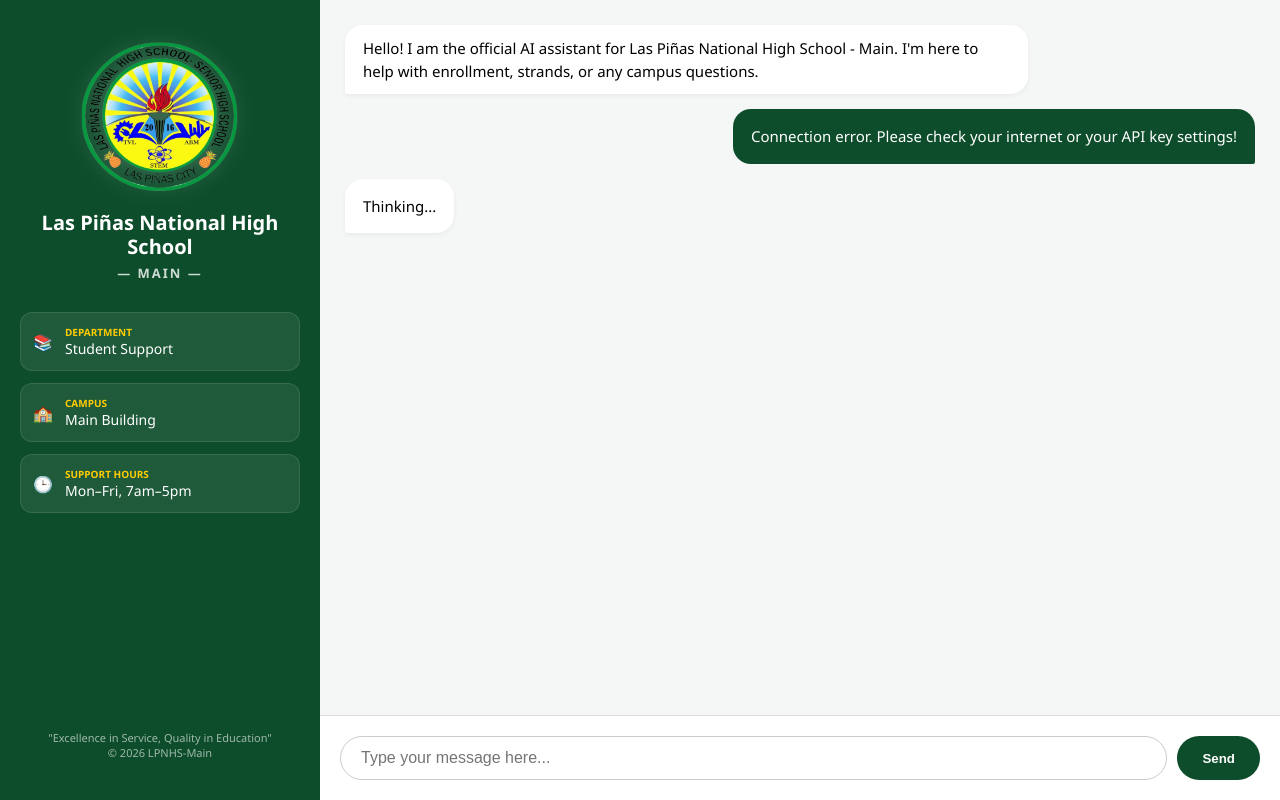
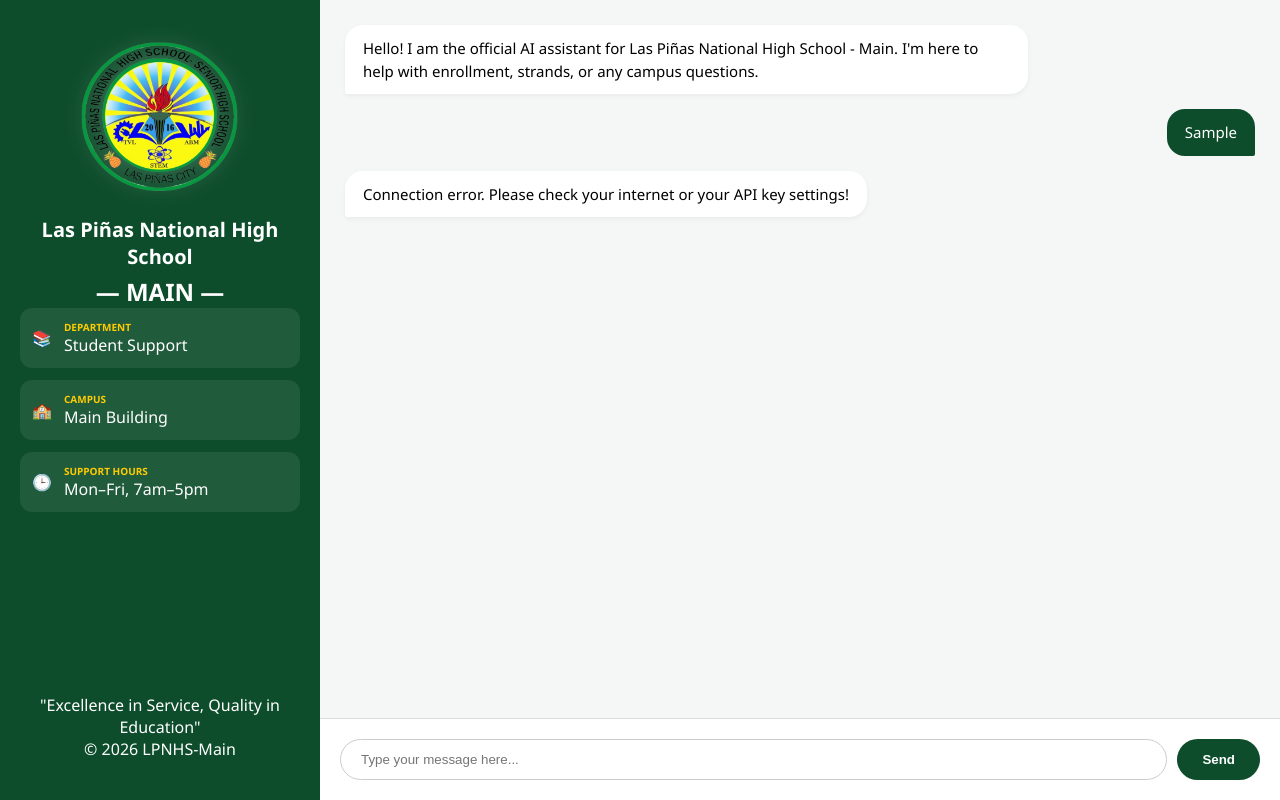
Before and after one commit to nicomanalang12-dev/lpnhs-chatbot-frontend, a plain HTML site: page index.html in a window 1280 px wide. Both pictures are taken after typing "Sample" into the empty fields and a click on the button "Send". Drawn offline with Linux system fonts and the light colour scheme; no server answers.

Commit message:
Synchronized alignment wrappers and forced bot styling

```diff
--- a/index.html
+++ b/index.html
@@ -20,24 +20,15 @@
                 <div class="info-list">
                     <div class="info-item">
                         <span class="info-icon">📚</span>
-                        <div class="info-content">
-                            <label>DEPARTMENT</label>
-                            <p>Student Support</p>
-                        </div>
+                        <div class="info-content"><label>DEPARTMENT</label><p>Student Support</p></div>
                     </div>
                     <div class="info-item">
                         <span class="info-icon">🏫</span>
-                        <div class="info-content">
-                            <label>CAMPUS</label>
-                            <p>Main Building</p>
-                        </div>
+                        <div class="info-content"><label>CAMPUS</label><p>Main Building</p></div>
                     </div>
                     <div class="info-item">
                         <span class="info-icon">🕒</span>
-                        <div class="info-content">
-                            <label>SUPPORT HOURS</label>
-                            <p>Mon–Fri, 7am–5pm</p>
-                        </div>
+                        <div class="info-content"><label>SUPPORT HOURS</label><p>Mon–Fri, 7am–5pm</p></div>
                     </div>
                 </div>
             </div>
@@ -50,8 +41,10 @@
 
         <main class="chat-area">
             <div id="chat-box" class="chat-box">
-                <div class="message bot">
-                    Hello! I am the official AI assistant for Las Piñas National High School - Main. I'm here to help with enrollment, strands, or any campus questions.
+                <div class="message-wrapper bot-wrapper">
+                    <div class="message bot">
+                        Hello! I am the official AI assistant for Las Piñas National High School - Main. I'm here to help with enrollment, strands, or any campus questions.
+                    </div>
                 </div>
             </div>
 
@@ -61,6 +54,7 @@
             </div>
         </main>
 
-    </div> <script src="script.js"></script>
+    </div>
+    <script src="script.js"></script>
 </body>
 </html>
--- a/script.js
+++ b/script.js
@@ -7,17 +7,22 @@ const VERCEL_API_URL = 'https://lphs-chatbot-backend.vercel.app/api/chatbot';
 async function handleSend() {
     const text = userInput.value.trim();
     if (!text) return;
+
     appendMessage(text, 'user');
     userInput.value = '';
+
     const loadingId = appendMessage('Thinking...', 'bot');
+
     try {
         const response = await fetch(VERCEL_API_URL, {
             method: 'POST',
             headers: { 'Content-Type': 'application/json' },
             body: JSON.stringify({ message: text })
         });
+
         const data = await response.json();
         updateMessage(loadingId, data.reply);
+
     } catch (error) {
         updateMessage(loadingId, "Connection error. Please check your internet or your API key settings!");
     }
@@ -25,45 +30,40 @@ async function handleSend() {
 
 sendBtn.addEventListener('click', handleSend);
 userInput.addEventListener("keydown", (e) => {
-    if (e.key === "Enter") { e.preventDefault(); handleSend(); }
+    if (e.key === "Enter") {
+        e.preventDefault();
+        handleSend();
+    }
 });
 
 function parseMarkdown(text) {
-    const lines = text.split('\n');
-    let html = '';
-    let inOrderedList = false;
-    let inUnorderedList = false;
-    for (let i = 0; i < lines.length; i++) {
-        let line = lines[i];
-        line = line.replace(/\*\*(.*?)\*\*/g, '<strong>$1</strong>');
-        line = line.replace(/\*(.*?)\*/g, '<em>$1</em>');
-        const orderedMatch = line.match(/^\d+\.\s+(.*)/);
-        const unorderedMatch = line.match(/^[-*]\s+(.*)/);
-        if (orderedMatch) {
-            if (!inOrderedList) { if (inUnorderedList) { html += '</ul>'; inUnorderedList = false; } html += '<ol>'; inOrderedList = true; }
-            html += '<li>' + orderedMatch[1] + '</li>';
-        } else if (unorderedMatch) {
-            if (!inUnorderedList) { if (inOrderedList) { html += '</ol>'; inOrderedList = false; } html += '<ul>'; inUnorderedList = true; }
-            html += '<li>' + unorderedMatch[1] + '</li>';
+    let html = text.replace(/\*\*(.*?)\*\*/g, '<strong>$1</strong>');
+    html = html.replace(/\*(.*?)\*/g, '<em>$1</em>');
+
+    const lines = html.split('\n');
+    let finalHtml = '';
+    lines.forEach(line => {
+        if (line.match(/^\d+\.\s+/)) {
+            finalHtml += `<li>${line.replace(/^\d+\.\s+/, '')}</li>`;
+        } else if (line.trim() === '') {
+            finalHtml += '<br>';
         } else {
-            if (inOrderedList) { html += '</ol>'; inOrderedList = false; }
-            if (inUnorderedList) { html += '</ul>'; inUnorderedList = false; }
-            html += line.trim() === '' ? '<br>' : '<p>' + line + '</p>';
+            finalHtml += `<p>${line}</p>`;
         }
-    }
-    if (inOrderedList) html += '</ol>';
-    if (inUnorderedList) html += '</ul>';
-    return html;
+    });
+    return finalHtml;
 }
 
 function appendMessage(text, sender) {
     const wrapper = document.createElement('div');
     wrapper.classList.add('message-wrapper', sender + '-wrapper');
+
     const div = document.createElement('div');
     div.classList.add('message', sender);
-    const id = 'msg-' + Date.now();
+    const id = 'msg-' + Date.now() + Math.floor(Math.random() * 1000);
     div.id = id;
     div.innerHTML = parseMarkdown(text);
+
     wrapper.appendChild(div);
     chatBox.appendChild(wrapper);
     chatBox.scrollTop = chatBox.scrollHeight;
@@ -72,5 +72,18 @@ function appendMessage(text, sender) {
 
 function updateMessage(id, newText) {
     const el = document.getElementById(id);
-    if (el) { el.innerHTML = parseMarkdown(newText); chatBox.scrollTop = chatBox.scrollHeight; }
+    if (el) {
+        el.innerHTML = parseMarkdown(newText);
+
+        // --- THE LOCK ---
+        // Force the bubble and wrapper to stay on the BOT side
+        el.classList.remove('user');
+        el.classList.add('bot');
+
+        const wrapper = el.parentElement;
+        wrapper.classList.remove('user-wrapper');
+        wrapper.classList.add('bot-wrapper');
+
+        chatBox.scrollTop = chatBox.scrollHeight;
+    }
 }
--- a/style.css
+++ b/style.css
@@ -1,28 +1,42 @@
 * { box-sizing: border-box; margin: 0; padding: 0; }
-body, html { height: 100%; width: 100%; font-family: 'Segoe UI', Tahoma, sans-serif; overflow: hidden; }
-.app-container { display: flex; flex-direction: row; height: 100vh; width: 100vw; }
-.sidebar { width: 320px; background-color: #0d4d2b; color: white; display: flex; flex-direction: column; justify-content: space-between; padding: 40px 20px; flex-shrink: 0; align-items: center; text-align: center; box-shadow: 2px 0 10px rgba(0,0,0,0.1); }
-.sidebar-top { width: 100%; display: flex; flex-direction: column; align-items: center; }
-.logo-container { width: 100%; display: flex; justify-content: center; margin-bottom: 20px; }
-.school-logo { width: 160px; height: auto; display: block; filter: drop-shadow(0 0 10px rgba(255,255,255,0.2)); }
-.school-name { width: 100%; font-size: 20px; font-weight: bold; margin-bottom: 5px; line-height: 1.2; text-align: center; }
-.school-branch { width: 100%; font-size: 13px; opacity: 0.8; letter-spacing: 2px; margin-bottom: 30px; text-align: center; }
-.info-list { width: 100%; }
-.info-item { display: flex; align-items: center; gap: 12px; background: rgba(255,255,255,0.08); padding: 12px; border-radius: 12px; margin-bottom: 12px; text-align: left; border: 1px solid rgba(255,255,255,0.1); }
+
+body, html {
+    height: 100%; width: 100%;
+    font-family: 'Segoe UI', Tahoma, sans-serif;
+    overflow: hidden;
+}
+
+.app-container { display: flex; height: 100vh; width: 100vw; }
+
+/* SIDEBAR */
+.sidebar {
+    width: 320px; background-color: #0d4d2b; color: white;
+    display: flex; flex-direction: column; justify-content: space-between;
+    padding: 40px 20px; flex-shrink: 0; align-items: center; text-align: center;
+}
+.school-logo { width: 160px; height: auto; margin-bottom: 20px; filter: drop-shadow(0 0 10px rgba(255,255,255,0.2)); }
+.school-name { font-size: 20px; font-weight: bold; margin-bottom: 5px; }
+.info-item { display: flex; align-items: center; gap: 12px; background: rgba(255,255,255,0.08); padding: 12px; border-radius: 12px; margin-bottom: 12px; text-align: left; }
 .info-content label { display: block; font-size: 10px; font-weight: bold; color: #ffcc00; }
-.info-content p { font-size: 14px; margin: 0; }
-.sidebar-bottom { width: 100%; text-align: center; font-size: 11px; opacity: 0.6; }
+
+/* CHAT AREA */
 .chat-area { flex: 1; display: flex; flex-direction: column; background-color: #f4f7f6; height: 100%; min-width: 0; }
 .chat-box { flex: 1; padding: 25px; overflow-y: auto; display: flex; flex-direction: column; gap: 15px; }
+
+/* BUBBLE ALIGNMENT FIX */
 .message-wrapper { display: flex; width: 100%; }
-.bot-wrapper { justify-content: flex-start; }
-.user-wrapper { justify-content: flex-end; }
+.bot-wrapper { justify-content: flex-start; } /* Forces bot to LEFT */
+.user-wrapper { justify-content: flex-end; }   /* Forces user to RIGHT */
+
 .message { max-width: 75%; padding: 12px 18px; border-radius: 18px; line-height: 1.5; font-size: 15px; word-wrap: break-word; }
 .bot { background: white; color: black; box-shadow: 0 2px 5px rgba(0,0,0,0.05); border-bottom-left-radius: 2px; }
 .user { background: #0d4d2b; color: white; border-bottom-right-radius: 2px; }
+
+/* INPUT */
 .input-section { padding: 20px; background: white; border-top: 1px solid #ddd; display: flex; gap: 10px; }
-input { flex: 1; padding: 12px 20px; border: 1px solid #ccc; border-radius: 25px; outline: none; font-size: 16px; }
+input { flex: 1; padding: 12px 20px; border: 1px solid #ccc; border-radius: 25px; outline: none; }
 button { background: #0d4d2b; color: white; border: none; padding: 0 25px; border-radius: 25px; cursor: pointer; font-weight: bold; }
-.message ol, .message ul { margin: 6px 0 6px 20px; padding: 0; }
-.message li { margin-bottom: 4px; line-height: 1.5; }
-.message p { margin: 4px 0; }
+
+/* Markdown Lists */
+.message ol, .message ul { margin: 6px 0 6px 20px; }
+.message li { margin-bottom: 4px; }
```
